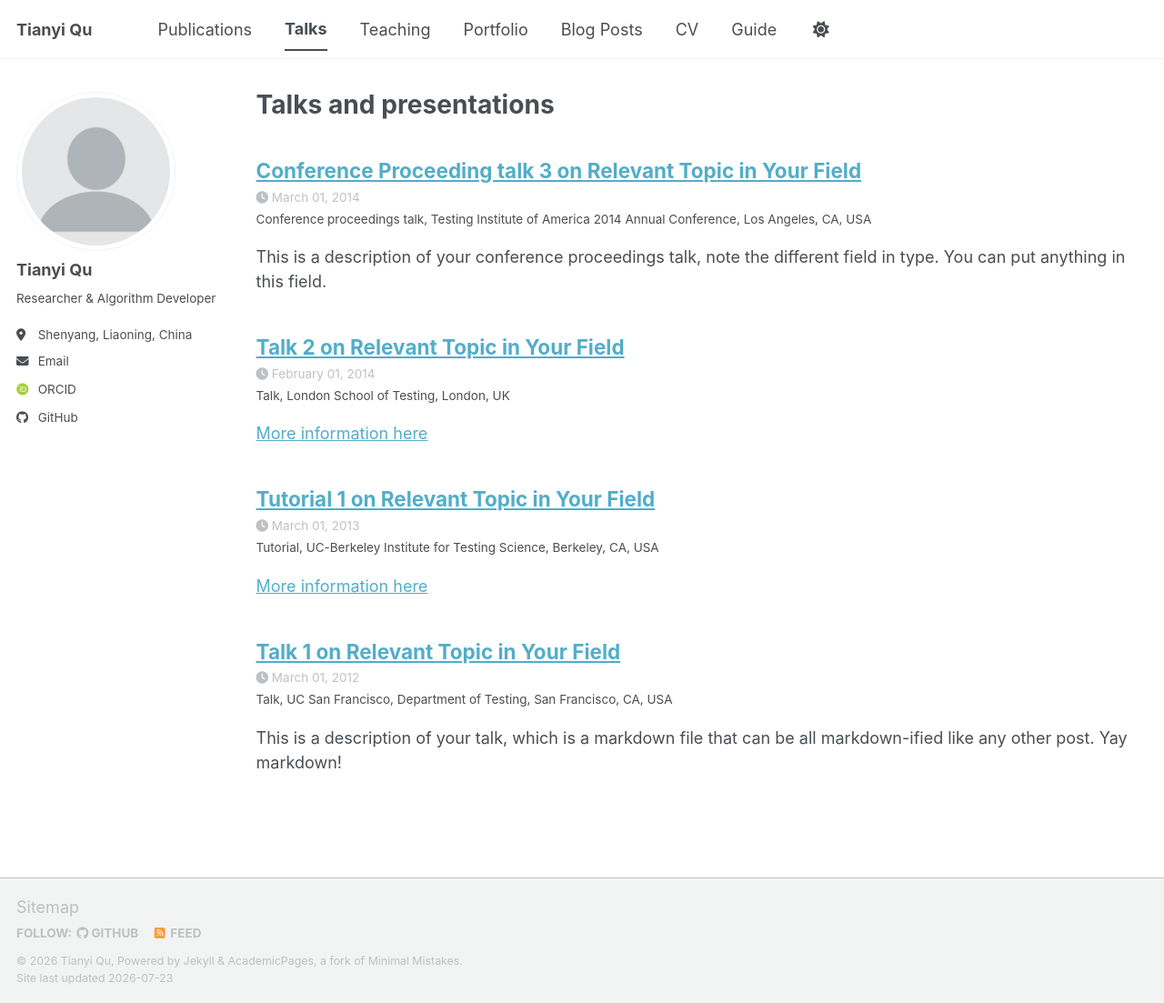
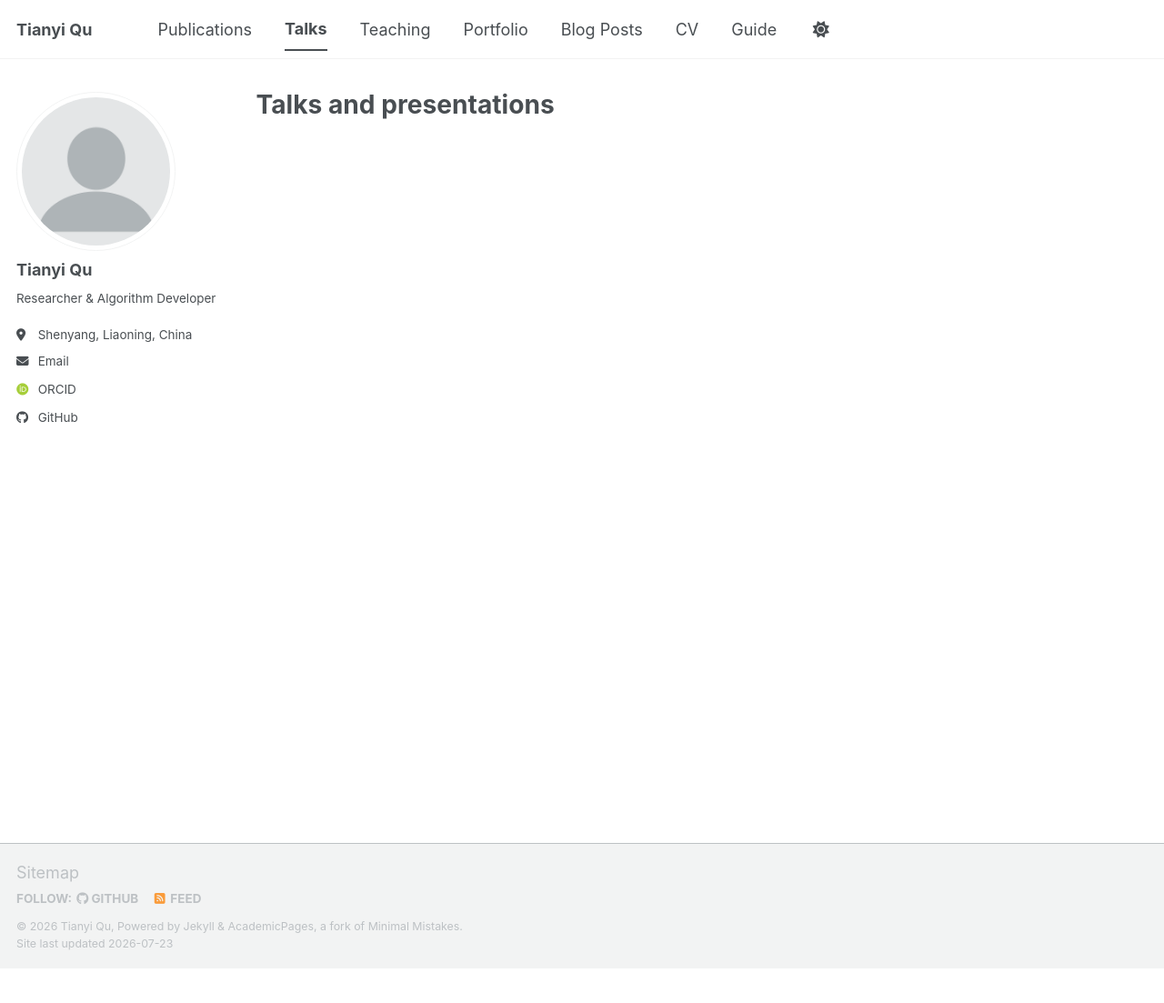
Before and after one commit to TQSAIS/tqsais.github.io, a Jekyll site: the page built from _pages/talks.html, in a window 1280 px wide and 1103 px high. Shown: the whole window at 91% size. Built offline with Jekyll 4.4.1, drawn with Linux system fonts in a browser that asks for light colours; some web fonts are replaced; a script bundle is joined from its source files by our own code; library files that are not in the unit come from our copies; some of the changed lines change nothing that is shown.

Commit message:
Update _config.yml

```diff
--- a/_config.yml
+++ b/_config.yml
@@ -220,18 +220,18 @@ kramdown:
 
 # These settings control the types of collections used by the template
 collections:
-  teaching:
-    output: true
-    permalink: /:collection/:path/
+  # teaching:
+  #   output: true
+  #   permalink: /:collection/:path/
   publications:
     output: true
     permalink: /:collection/:path/
-  portfolio:
-    output: true
-    permalink: /:collection/:path/
-  talks:
-    output: true
-    permalink: /:collection/:path/
+  # portfolio:
+  #   output: true
+  #   permalink: /:collection/:path/
+  # talks:
+  #   output: true
+  #   permalink: /:collection/:path/
 
 
 # These settings control how pages and collections are included in the site
@@ -255,14 +255,14 @@ defaults:
       layout: single
       author_profile: true
   # _teaching
-  - scope:
-      path: ""
-      type: teaching
-    values:
-      layout: single
-      author_profile: true
-      share: true
-      comments: true
+  # - scope:
+  #     path: ""
+  #     type: teaching
+  #   values:
+  #     layout: single
+  #     author_profile: true
+  #     share: true
+  #     comments: true
   # _publications
   - scope:
       path: ""
@@ -273,22 +273,22 @@ defaults:
       share: true
       comments: true
   # _portfolio
-  - scope:
-      path: ""
-      type: portfolio
-    values:
-      layout: single
-      author_profile: true
-      share: true
-      comment: true
+  # - scope:
+  #     path: ""
+  #     type: portfolio
+  #   values:
+  #     layout: single
+  #     author_profile: true
+  #     share: true
+  #     comment: true
   # _talks
-  - scope:
-      path: ""
-      type: talks
-    values:
-      layout: talk
-      author_profile: true
-      share: true
+  # - scope:
+  #     path: ""
+  #     type: talks
+  #   values:
+  #     layout: talk
+  #     author_profile: true
+  #     share: true
 
 
 # Sass/SCSS
```
